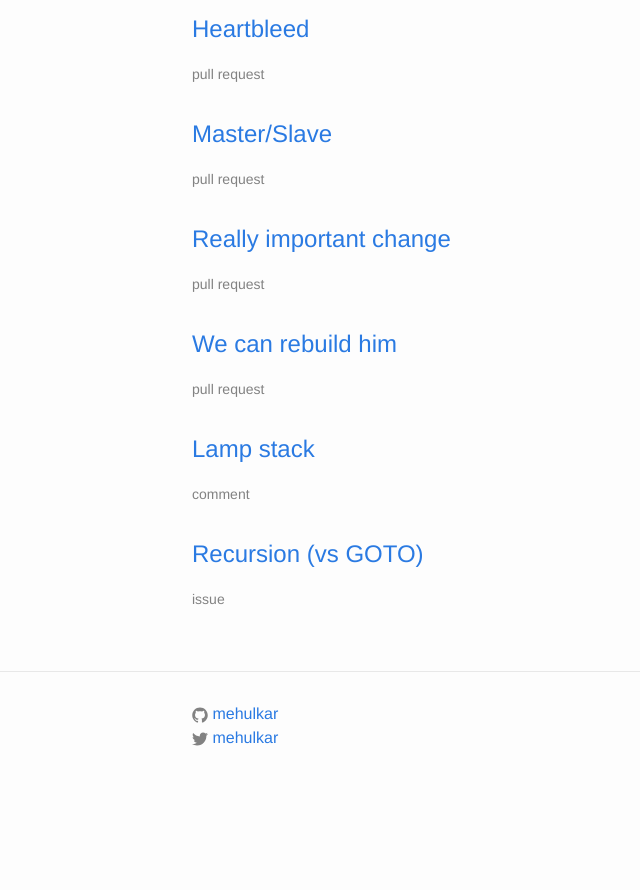
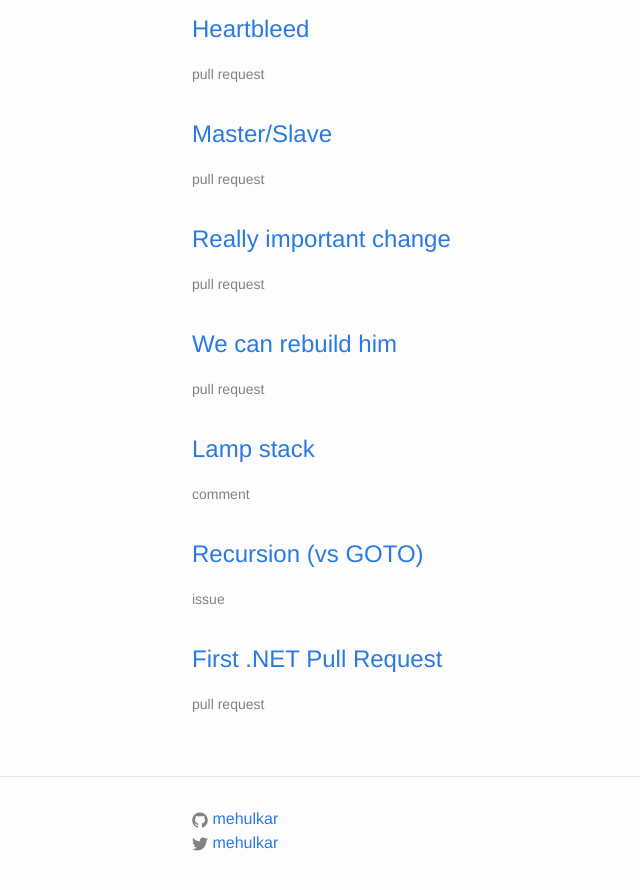
Before and after one commit to mehulkar/github-hall-of-fame, a Jekyll site: the page built from index.html, in a window 1280 px wide and 900 px high, scrolled down 1275 px. Shown: the top 890 px of the window, without its empty margins (78-718 px from the left). Built offline with Jekyll 4.4.1, drawn with Linux system fonts in a browser that asks for light colours; before the commit the page ends 2070 px from its top, so only the background shows below that.

Commit message:
add 'First .NET Pull Request' All previous PRs (<31) are from MS employees and weren't public until it was released

```diff
--- a/_data/entries.yml
+++ b/_data/entries.yml
@@ -65,3 +65,7 @@
 - title: "Recursion (vs GOTO)"
   link: "https://github.com/igorw/retry/issues/3"
   type: "issue"
+
+- title: "First .NET Pull Request"
+  link: "https://github.com/dotnet/corefx/pull/31"
+  type: "pull request"
```
